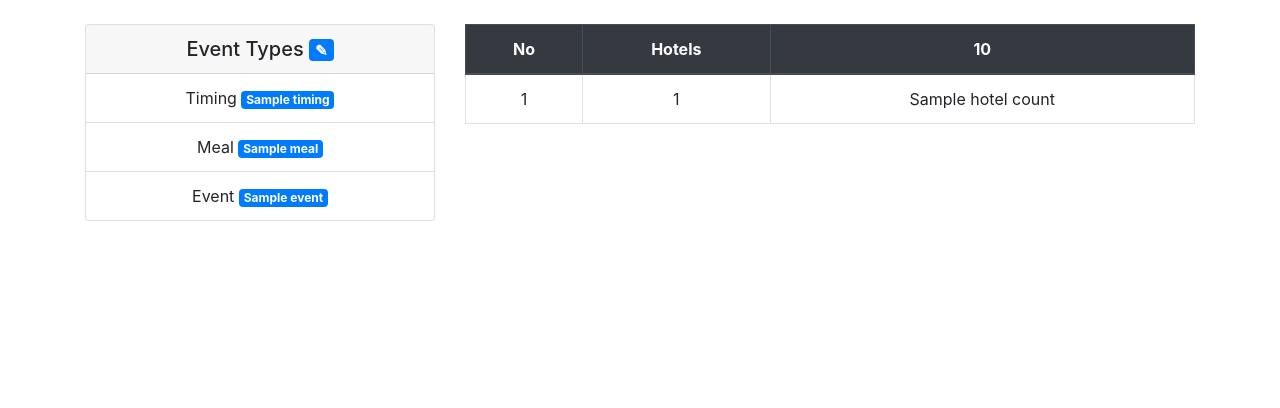
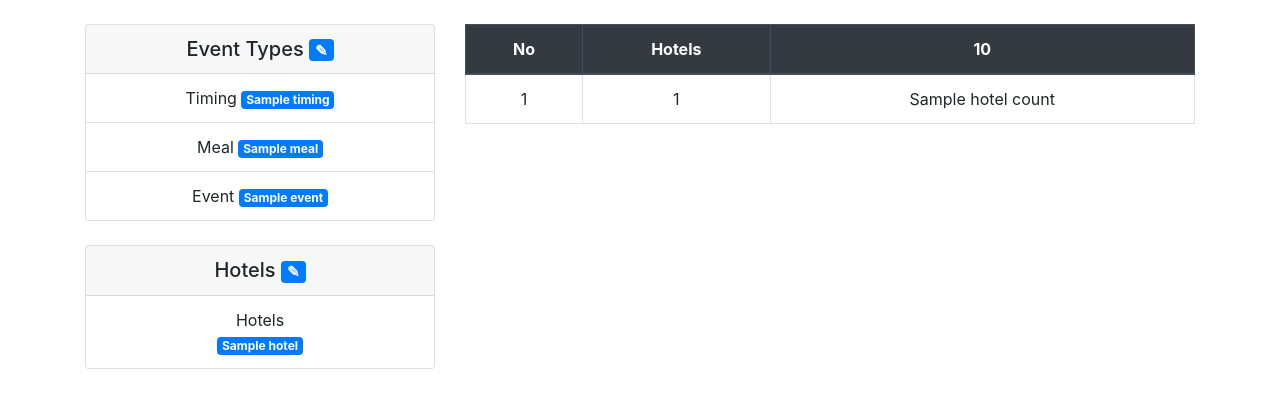
Before and after one commit to Crazy-Ideas/focus-solutions, a Flask app: template fs_flask/templates/hotel_count.html in a window 1280 px wide. Shown: the part 59-467 px from the top of the page. Run offline with Flask 2, Linux system fonts and the light colour scheme; the template is opened without the code that fills it: values that come from a table or form of the project are taken from there, most other values are stand-ins (such as "Sample title", 1, 10 or a date in 2020); parts of the project's set-up code (start-up, migrations or seed data) failed here and were passed over; some libraries are stand-ins or nearby versions.

Commit message:
Query by hotel in hotel count report

```diff
--- a/fs_flask/forms.py
+++ b/fs_flask/forms.py
@@ -1,18 +1,19 @@
 from operator import itemgetter
 from typing import List
 
+from flask_login import current_user
 from flask_wtf import FlaskForm
 from wtforms import SelectField, SubmitField, SelectMultipleField
 
 from config import Config
 from fs_flask.hotel import Usage, Hotel
-from fs_flask.user import User
 
 
-class EventForm(FlaskForm):
+class QueryForm(FlaskForm):
     timing = SelectField("Select timing", choices=list())
     meals = SelectMultipleField("Select meals", choices=list())
     event = SelectField("Select event type", choices=list())
+    hotels = SelectMultipleField("Select hotels", choices=list())
     submit = SubmitField("Query")
 
     def populate_choices(self) -> None:
@@ -20,12 +21,16 @@ class EventForm(FlaskForm):
         self.timing.choices.append(any_choice)
         self.meals.choices.append(any_choice)
         self.event.choices.append(any_choice)
+        self.hotels.choices.append(any_choice)
         self.timing.choices.extend([(timing, timing) for timing in Config.TIMINGS])
         self.meals.choices.extend([(meal, meal) for meal in Config.MEALS])
         self.event.choices.extend([(event, event) for event in Config.EVENTS])
+        hotels = Hotel.objects.filter_by(city=current_user.city).get()
+        self.hotels.choices.extend([(hotel.name, hotel.name) for hotel in hotels])
 
-    def get_usage(self, city: str) -> List[Usage]:
-        query = Usage.objects.filter_by(city=city)
+    def get_usage(self) -> List[Usage]:
+        query = Usage.objects.filter_by(city=current_user.city)
+        filter_hotels = False
         if self.validate_on_submit():
             if self.timing.data != Config.ANY:
                 query = query.filter_by(timing=self.timing.data)
@@ -33,17 +38,28 @@ class EventForm(FlaskForm):
                 query = query.filter_by(event_type=self.event.data)
             if self.meals.data[0] != Config.ANY:
                 query = query.filter("meals", query.ARRAY_CONTAINS_ANY, self.meals.data)
+            if self.hotels.data[0] != Config.ANY:
+                if current_user.hotel not in self.hotels.data:
+                    self.hotels.data.append(current_user.hotel)
+                if self.meals.data[0] == Config.ANY:
+                    query = query.filter("hotel", query.IN, self.hotels.data)
+                else:
+                    filter_hotels = True
         else:
             self.timing.data = Config.ANY
             self.event.data = Config.ANY
             self.meals.data = [Config.ANY]
-        return query.get()
+            self.hotels.data = [Config.ANY]
+        usage_data = [usage for usage in query.get() if usage.hotel in self.hotels.data] \
+            if filter_hotels else query.get()
+        return usage_data
 
     def get_selection(self) -> dict:
         return {
             "timing": self.timing.data,
             "event": self.event.data,
-            "meals": self.meals.data
+            "meals": self.meals.data,
+            "hotels": self.hotels.data,
         }
 
 
@@ -52,24 +68,24 @@ class ProfileForm(FlaskForm):
     hotel = SelectField("Select Hotel", choices=list())
     save = SubmitField("Save")
 
-    def populate_choices(self, user: User) -> None:
-        self.hotel.choices.append((user.hotel, user.hotel))
-        if user.hotel != Config.ANY:
+    def populate_choices(self) -> None:
+        self.hotel.choices.append((current_user.hotel, current_user.hotel))
+        if current_user.hotel != Config.ANY:
             self.hotel.choices.append((Config.ANY, Config.ANY))
-        hotels = Hotel.objects.filter_by(city=user.city).get()
+        hotels = Hotel.objects.filter_by(city=current_user.city).get()
         hotels.sort(key=lambda hotel: hotel.name)
-        self.hotel.choices.extend([(hotel.name, hotel.name) for hotel in hotels if hotel.name != user.hotel])
-        self.city.choices.append((user.city, user.city))
-        cities = [(city, city) for city in Config.CITIES if city != user.city]
+        self.hotel.choices.extend([(hotel.name, hotel.name) for hotel in hotels if hotel.name != current_user.hotel])
+        self.city.choices.append((current_user.city, current_user.city))
+        cities = [(city, city) for city in Config.CITIES if city != current_user.city]
         cities.sort(key=itemgetter(0))
         self.city.choices.extend(cities)
 
-    def update_user(self, user: User) -> bool:
-        if user.hotel != self.hotel.data:
-            user.hotel = self.hotel.data
-            return user.save()
-        elif user.city != self.city.data:
-            user.city = self.city.data
-            user.hotel = Config.ANY
-            return user.save()
+    def update_current_user(self) -> bool:
+        if current_user.hotel != self.hotel.data:
+            current_user.hotel = self.hotel.data
+            return current_user.save()
+        elif current_user.city != self.city.data:
+            current_user.city = self.city.data
+            current_user.hotel = Config.ANY
+            return current_user.save()
         return False
--- a/fs_flask/templates/base.html
+++ b/fs_flask/templates/base.html
@@ -118,14 +118,19 @@
     {%- set _select_fields = [] %}
     {%- for field in form %}
         {%- if field.type in ("SelectField", "SelectMultipleField") %}
-            {%- set _ = _select_fields.append(field.id) -%}
+            {%- set _ = _select_fields.append((field.id, field.type)) -%}
         {%- endif %}
     {%- endfor %}
     {%- if _select_fields[0] %}
         <script>
             $(document).ready(function () {
-                {%- for select_field_id in _select_fields %}
-                    $("#{{ select_field_id }}").select2({theme: "bootstrap4", selectOnClose: true});
+                {%- for select_field_id, select_field_type in _select_fields %}
+                    $("#{{ select_field_id }}").select2({
+                        theme: "bootstrap4",
+                        {% if select_field_type == "SelectField" %}
+                            selectOnClose: true,
+                        {% endif %}
+                    });
                 {% endfor %}
             });
         </script>
--- a/fs_flask/templates/hotel_count.html
+++ b/fs_flask/templates/hotel_count.html
@@ -7,7 +7,7 @@
                 <h5 class="card-header">
                     Event Types
                     <a type="button" class="badge badge-primary text-white" data-toggle="modal"
-                       data-target="#event_modal">
+                       data-target="#query-modal" data-query-type="event" data-title="Edit Event Query Parameters">
                         &#9998;
                     </a>
                 </h5>
@@ -28,9 +28,27 @@
                     </li>
                 </ul>
             </div>
+            <br>
+            <div class="card text-center">
+                <h5 class="card-header">
+                    Hotels
+                    <a type="button" class="badge badge-primary text-white" data-toggle="modal"
+                       data-target="#query-modal" data-query-type="hotel" data-title="Edit Hotel Query Parameters">
+                        &#9998;
+                    </a>
+                </h5>
+                <ul class="list-group list-group-flush">
+                    <li class="list-group-item">
+                        Hotels<br>
+                        {% for hotel in selection.hotels %}
+                            <span class="badge badge-primary">{{ hotel }}</span>
+                        {% endfor %}
+                    </li>
+                </ul>
+            </div>
         </div>
         <div class="col-md-8 text-center">
-            {% if hotel_counts %}
+            {% if total %}
                 <table class="table table-bordered table-hover ">
                     <thead class="thead-dark">
                     <tr>
@@ -41,7 +59,8 @@
                     </thead>
                     <tbody>
                     {% for hotel_count in hotel_counts %}
-                        <tr>
+                        <tr {% if hotel_count[0] == current_user.hotel %}
+                            class="table-primary font-weight-bold" {% endif %}>
                             <td class="text-center">{{ loop.index }}</td>
                             <td class="">{{ hotel_count[0] }}</td>
                             <td class="text-center">{{ hotel_count[1] }}</td>
@@ -55,25 +74,30 @@
         </div>
     </div>
 
-    <div class="modal fade" id="event_modal" tabindex="-1" role="dialog">
+    <div class="modal fade" id="query-modal" tabindex="-1" role="dialog">
         <div class="modal-dialog" role="document">
             <div class="modal-content">
                 <div class="modal-header">
-                    <h5 class="modal-title">Event Query</h5>
+                    <h5 class="modal-title">Title Placeholder</h5>
                     <button type="button" class="close" data-dismiss="modal">
                         <span>&times;</span>
                     </button>
                 </div>
                 <div class="modal-body justify-content-center">
-                    <form class="form" method="POST" id="event-form">
-                        {{ form_group(form.timing) }}
-                        {{ form_group(form.meals) }}
-                        {{ form_group(form.event) }}
+                    <form class="form" method="POST" id="query-form">
+                        <div id="event-select">
+                            {{ form_group(form.timing) }}
+                            {{ form_group(form.meals) }}
+                            {{ form_group(form.event) }}
+                        </div>
+                        <div id="hotel-select">
+                            {{ form_group(form.hotels) }}
+                        </div>
                         {{ form.csrf_token() }}
                     </form>
                 </div>
                 <div class="modal-footer justify-content-center d-flex">
-                    <button type="button" class="btn btn-primary" id="event-button">Query</button>
+                    <button type="button" class="btn btn-primary" id="query-button">Query</button>
                     <button type="button" class="btn btn-secondary" data-dismiss="modal">Cancel</button>
                 </div>
             </div>
@@ -85,8 +109,20 @@
 {% block scripts %}
     {{ super() }}
     <script>
-        $("#event-button").on("click", () => {
-            document.forms["event-form"].submit()
+        $("#query-button").on("click", () => {
+            document.forms["query-form"].submit()
         });
+        $("#query-modal").on("show.bs.modal", function (event) {
+            let query_type = $(event.relatedTarget).data("query-type")
+            let title = $(event.relatedTarget).data("title")
+            $(this).find(".modal-title").text(title)
+            if (query_type === "event") {
+                $(this).find("#event-select").show()
+                $(this).find("#hotel-select").hide()
+            } else if (query_type === "hotel") {
+                $(this).find("#hotel-select").show()
+                $(this).find("#event-select").hide()
+            }
+        })
     </script>
 {% endblock %}
```
Also changed, not shown: fs_flask/routes.py (+11 -5 lines), fs_flask/templates/profile.html (+32 -37 lines).
